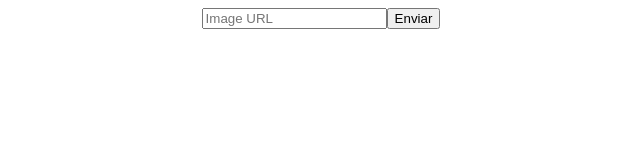
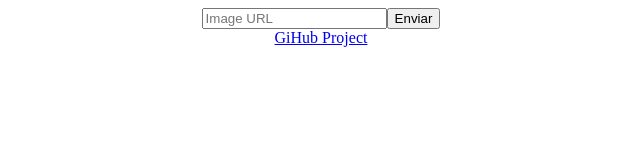
Before and after one commit to saripur0608/CRUD-react-LocalStorage, a React (Vite) app: page / in a window 1280 px wide. Shown: the top 160 px of the page, without its empty margins (319-959 px from the left). Built offline with nearby package versions, Linux system fonts and the light colour scheme.

Commit message:
Adding link to GitHub project

```diff
--- a/src/components/AddPhoto.jsx
+++ b/src/components/AddPhoto.jsx
@@ -19,7 +19,8 @@ function AddPhoto({ refetchPhotos }) {
           setUrl(e.target.value);
         }}
       />
-      <button onClick={handleSubmit}>Enviar</button>
+      <button onClick={handleSubmit}>Enviar</button> <br />
+      <span className="githubLink"><a href="https://github.com/vit0rr/crud-react" target={'_blank'}>GiHub Project</a></span>
     </div>
   );
 }
--- a/src/components/Container.jsx
+++ b/src/components/Container.jsx
@@ -6,6 +6,7 @@ export const Container = ({ children, direction = 'column', style }) => (
       alignItems: 'center',
       flexDirection: direction,
       marginTop: '6px',
+      textAlign: 'center',
       ...style,
     }}
   >
```
